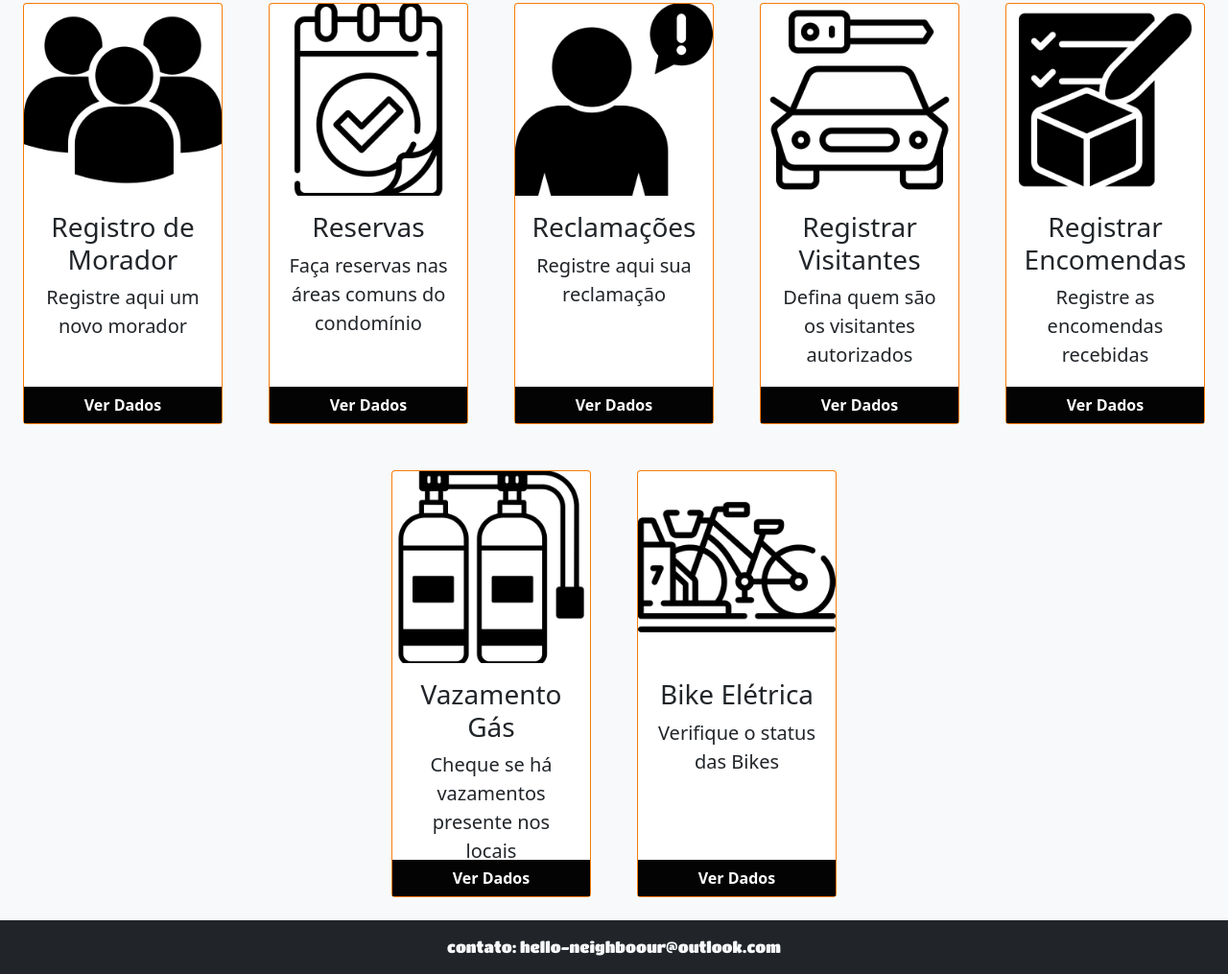
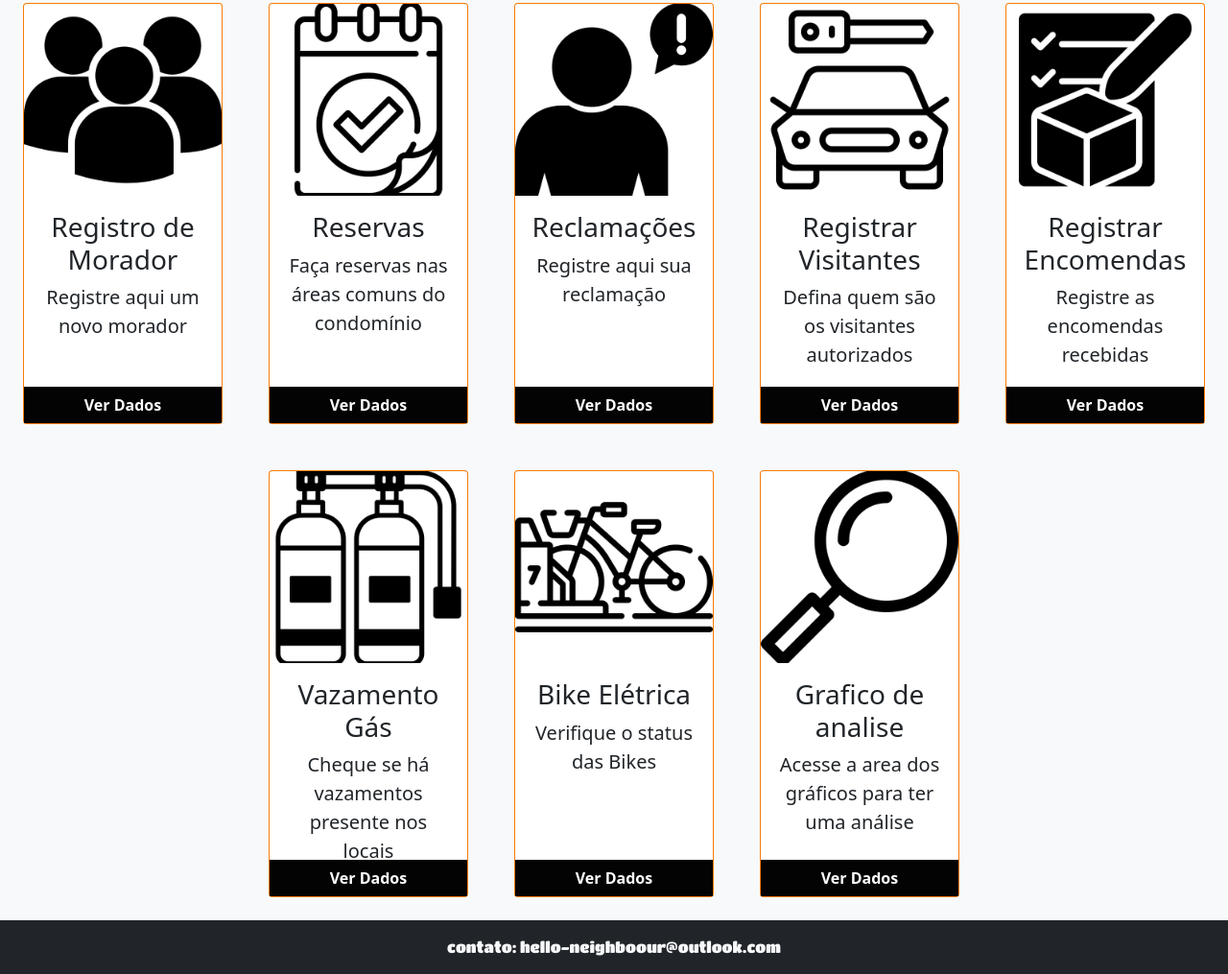
Before and after one commit to mikael-ramos/projetopi2024, a website built with Parcel: page index.html in a window 1280 px wide. Shown: the part 613-1628 px from the top of the page at 96% size. Built offline with nearby package versions, Linux system fonts and the light colour scheme.

Commit message:
Add files via upload

```diff
--- a/index.html
+++ b/index.html
@@ -29,6 +29,7 @@
               <!-- <i class="fa-solid fa-file-pdf"></i> -->
               <li><a class="nav-link"  href="#meus-condominios">Condominios</a></li>
               <li><a class="nav-link"  href="comunidade/comunidade.html">Comunidade</a></li>
+              <li><a class="nav-link"  href="pagina-analise.html">Gráficos</a></li>
               <li><a class="nav-link" data-bs-toggle="modal" data-bs-target="#modal-Contato" href="#">Notificações</a></li>
               <li><a class="nav-link" href="#">Sair</a></li>
             </ul>
@@ -154,6 +155,15 @@
             </div>
           </article>
 
+          <article class="card borda-cor-especial p-0 m-4 card-largura col-12 cols-xxl-4">
+            <img src="src/lupa.png" class="card-img-top car-posicao-imagem" alt="icone do Registrar encomendas">
+            <div class="card-body">
+              <h5 class="card-title text-center fs-3">Grafico de analise</h5>
+              <p class="card-text text-center text-wrap fs-5">Acesse a area dos gráficos para ter uma análise</p>
+              <a href="pagina-analise.html" class="btn botao-cor-especial fw-bold text-center">Ver Dados</a>
+            </div>
+          </article>
+
         </div>
     </section>
     </main>
```
Also changed, not shown: pagina-analise.html (+4 -5 lines), src/lupa.png (added).
